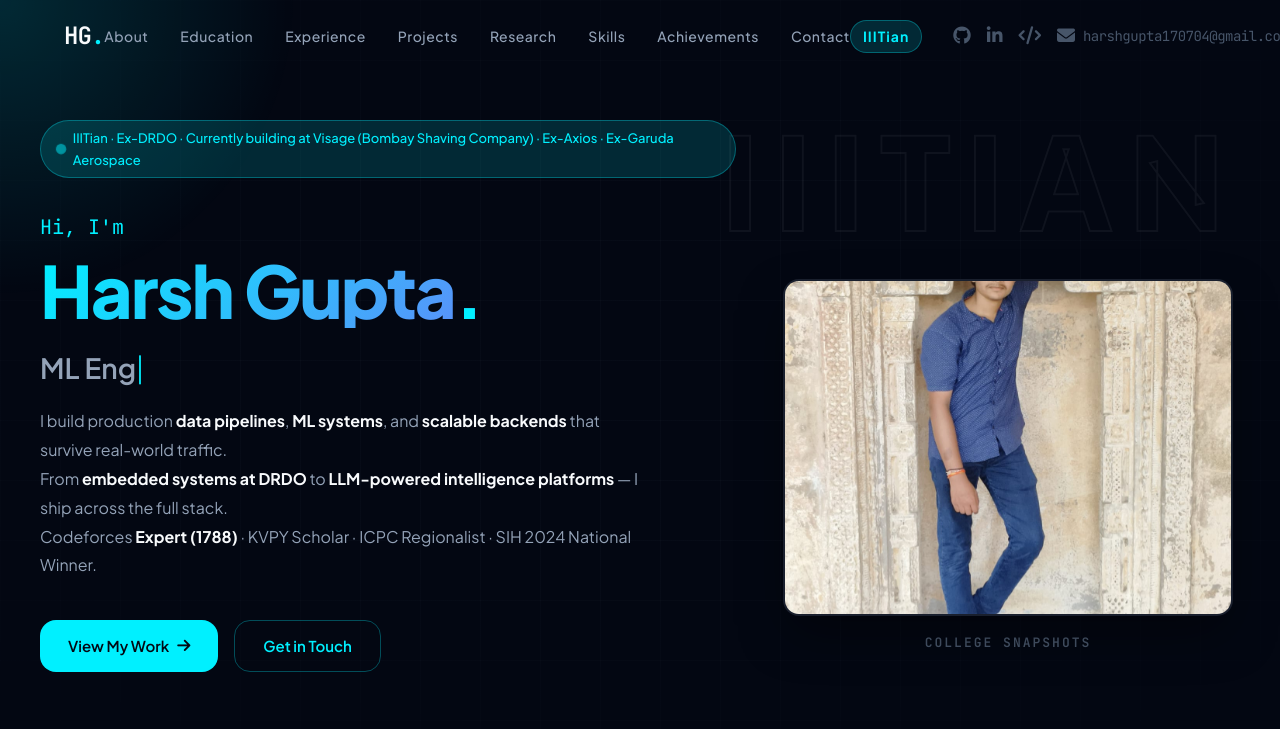
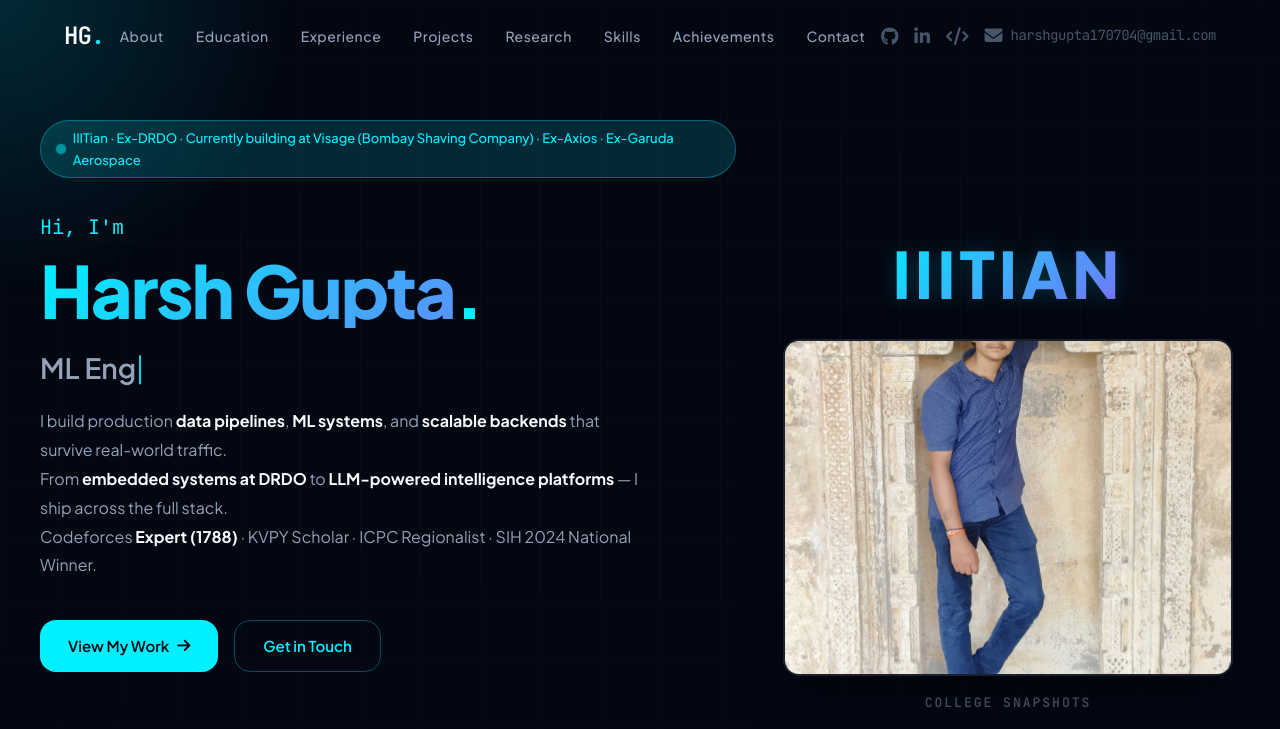
Before and after one commit to harshgupta170704/harshgupta170704.github.io, a plain HTML site: page index.html in a window 1280 px wide. Shown: the top 729 px of the page. Drawn offline with Linux system fonts and the light colour scheme.

Commit message:
Fix UI overlap and make IIITian text a large gradient header on the right

```diff
--- a/index.html
+++ b/index.html
@@ -29,7 +29,6 @@
                 <a href="#contact" class="nav-link">Contact</a>
             </div>
             <div class="nav-socials">
-                <span style="background: var(--accent-glow); color: var(--accent); padding: 4px 12px; border-radius: 20px; font-weight: 700; font-size: 14px; letter-spacing: 1px; margin-right: 15px; border: 1px solid var(--border-hover); display: flex; align-items: center;">IIITian</span>
                 <a href="https://github.com/harshgupta170704" target="_blank" aria-label="GitHub"><i class="fab fa-github"></i></a>
                 <a href="https://linkedin.com/in/harshgupta170704" target="_blank" aria-label="LinkedIn"><i class="fab fa-linkedin-in"></i></a>
                 <a href="https://codeforces.com/profile/Solo_codee" target="_blank" aria-label="Codeforces"><i class="fas fa-code"></i></a>
@@ -47,8 +46,7 @@
     <!-- Hero Section -->
     <section class="hero" id="hero">
         <div class="hero-bg-grid"></div>
-        <div class="hero-container" style="position: relative;">
-            <div class="iiitian-watermark">IIITIAN</div>
+        <div class="hero-container">
             <div class="hero-content">
                 <div class="hero-badge">
                     <span class="badge-dot"></span>
@@ -94,6 +92,7 @@
             </div>
 
             <div class="hero-image-container">
+                <div class="hero-right-title">IIITian</div>
                 <div class="slideshow" id="heroSlideshow">
                     <!-- Images dynamically injected by JS -->
                 </div>
--- a/style.css
+++ b/style.css
@@ -228,20 +228,17 @@ body:hover .cursor-glow {
     z-index: 1;
 }
 
-.iiitian-watermark {
-    position: absolute;
-    top: -50px;
-    right: 0px;
-    font-size: clamp(4rem, 10vw, 8rem);
+.hero-right-title {
+    font-size: clamp(2.5rem, 5vw, 4rem);
     font-weight: 900;
-    color: transparent;
-    -webkit-text-stroke: 2px rgba(255, 255, 255, 0.05);
+    background: linear-gradient(135deg, var(--accent) 0%, var(--accent-secondary) 100%);
+    -webkit-background-clip: text;
+    -webkit-text-fill-color: transparent;
     text-transform: uppercase;
-    letter-spacing: 1rem;
-    z-index: -1;
-    pointer-events: none;
-    user-select: none;
-    white-space: nowrap;
+    letter-spacing: 4px;
+    margin-bottom: -5px;
+    text-shadow: 0 0 20px rgba(0, 240, 255, 0.2);
+    animation: fadeInUp 1s ease backwards;
 }
 
 .hero-content {
```
